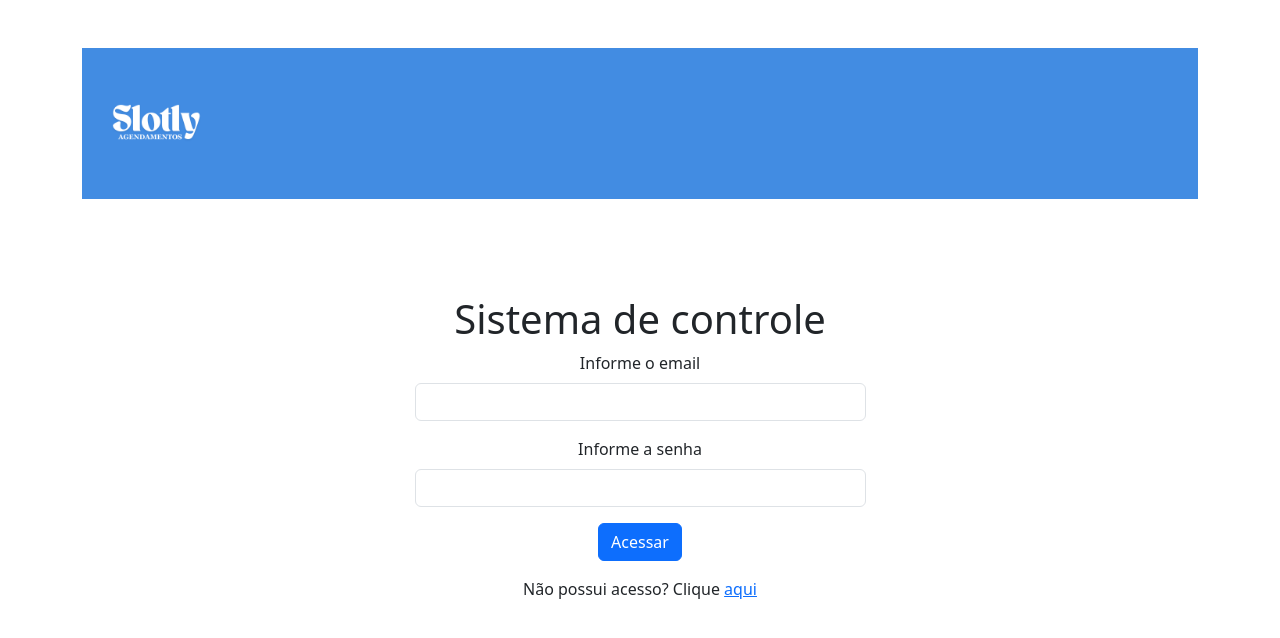
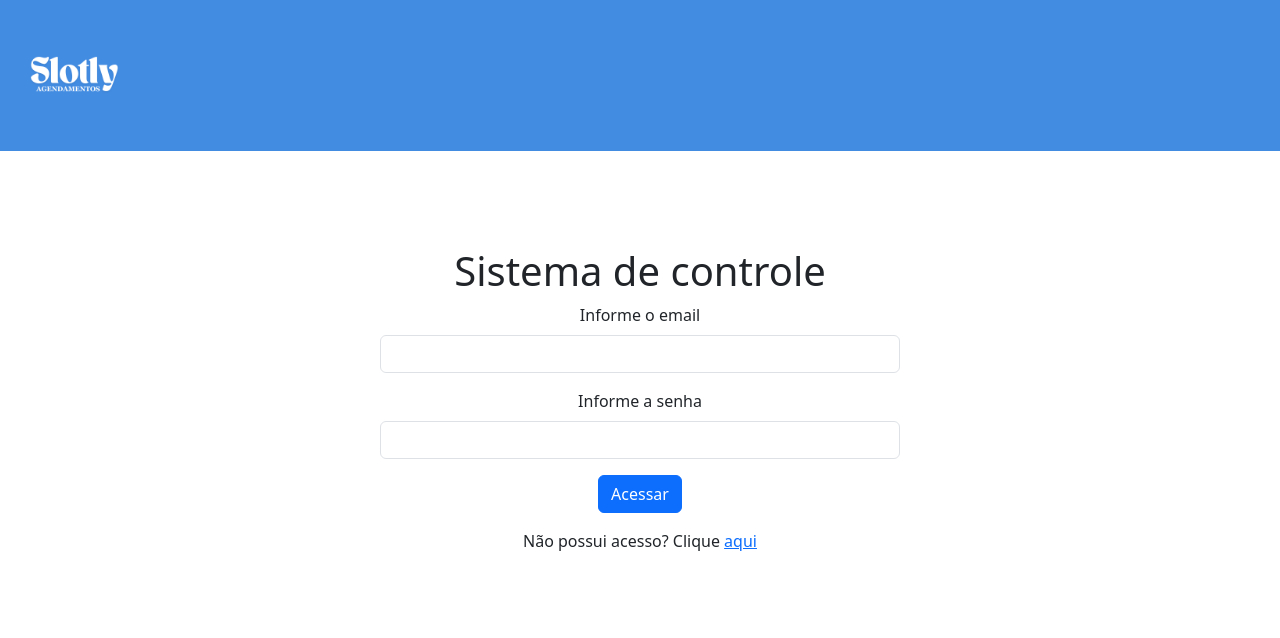
Before and after one commit to XandAvS/controle_de_agendamentos, a PHP site: page / in a window 1280 px wide. Shown: the top 638 px of the page. Run offline with PHP 8.4, Linux system fonts and the light colour scheme.

Commit message:
Ambientação das paginas de Login

```diff
--- a/conexao.php
+++ b/conexao.php
@@ -23,3 +23,4 @@ try{
 // atributo nome var255
 // atributo email var255
 // atributo senha var255
+// criar as tabelas necessarias pelo phpmyadmin
--- a/index.php
+++ b/index.php
@@ -18,7 +18,7 @@
         </a>
         </div>
 </nav>
-<body class="container mt-5">
+<body>
     <div class="row">
         <div class="col-5 mt-5 mx-auto">
             <h1 class="mt-5 text-center">Sistema de controle</h1>
```
